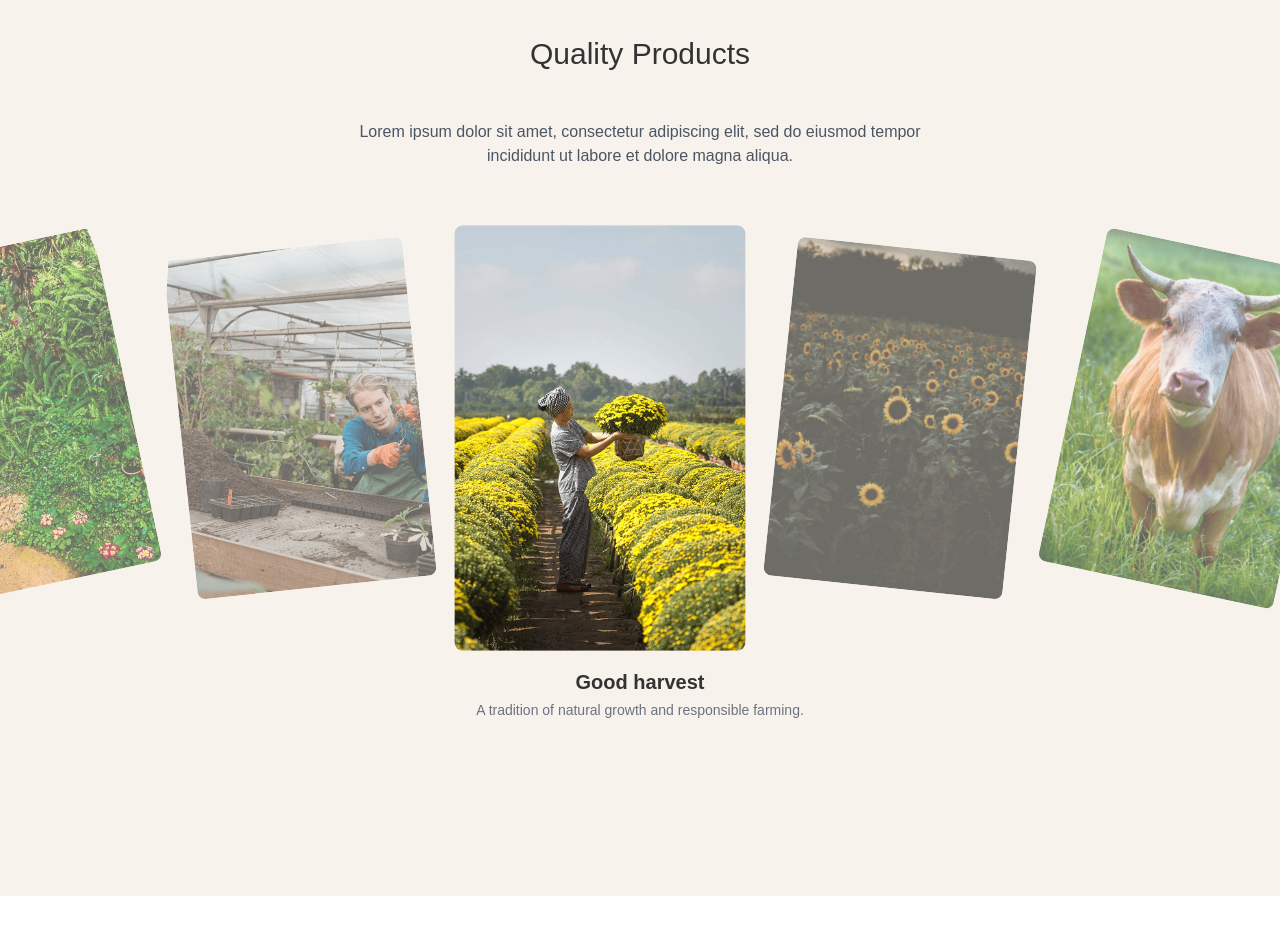
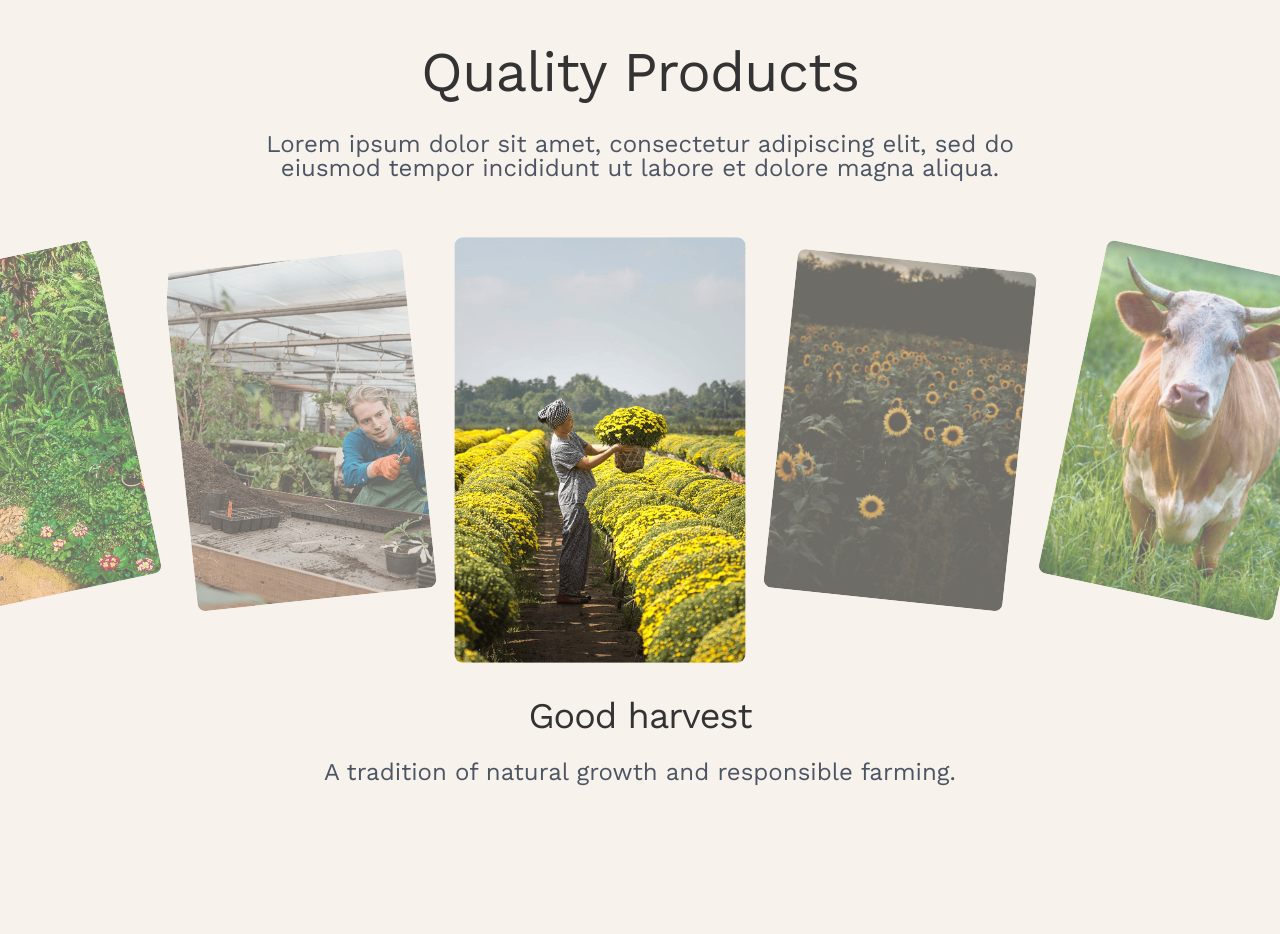
Before and after one commit to sahilw25/my-react-tailwind-app, a React (Vite) app: page / in a window 1280 px wide. Shown: the part 860-1794 px from the top of the page. Before the commit the page ends 1756 px from the top, so only its background shows below. Built offline with nearby package versions, Linux system fonts and the light colour scheme.

Commit message:
Initial commit

```diff
--- a/index.html
+++ b/index.html
@@ -5,6 +5,36 @@
     <link rel="icon" type="image/svg+xml" href="/vite.svg" />
     <meta name="viewport" content="width=device-width, initial-scale=1.0" />
     <title>my-react-tailwind-app</title>
+
+    <meta name="description" content="TenTwenty Farms – delivering fresh, naturally grown produce directly from our farms to your hands. Discover quality, sustainability, and care.">
+    <meta name="keywords" content="farm, organic, sustainable, agriculture, fresh produce, TenTwenty Farms">
+    <meta name="author" content="TenTwenty Farms">
+
+    <!-- Open Graph (Facebook, LinkedIn, etc.) -->
+    <meta property="og:title" content="TenTwenty Farms – From Our Farms To Your Hands">
+    <meta property="og:description" content="Experience quality produce from nature, grown with care at TenTwenty Farms.">
+    <meta property="og:image" content="">
+    <meta property="og:type" content="website">
+    <meta property="og:url" content="https://sahilw25.github.io/my-react-tailwind-app/">
+
+    <link rel="manifest" href="/manifest.json" />
+
+    <script type="application/ld+json">
+      {
+        "@context": "https://schema.org",
+        "@type": "Organization",
+        "name": "TenTwenty Farms",
+        "url": "https://sahilw25.github.io/my-react-tailwind-app/",
+        "description": "Fresh, naturally grown produce from TenTwenty Farms.",
+        "logo": "https://sahilw25.github.io/my-react-tailwind-app//logo.png"
+      }
+    </script>
+
+
+    <link rel="preconnect" href="https://fonts.googleapis.com">
+    <link rel="preconnect" href="https://fonts.gstatic.com" crossorigin>
+     <link href="https://fonts.googleapis.com/css2?family=Work+Sans:wght@100;200;300;400;500;600;700;800;900&display=swap" rel="stylesheet">
+
   </head>
   <body>
     <div id="root"></div>
--- a/src/App.jsx
+++ b/src/App.jsx
@@ -11,8 +11,30 @@ return (
 <main>
 <Hero />
 <section id="products" className="py-24 bg-[#F8F2ED] text-center overflow-hidden">
-<h2 className="text-3xl font-medium mb-3">Quality Products</h2>
-<p className="text-gray-600 max-w-2xl px-8 md:mx-auto mb-12 my-12">Lorem ipsum dolor sit amet, consectetur adipiscing elit, sed do eiusmod tempor incididunt ut labore et dolore magna aliqua.</p>
+<h2
+  className="
+    font-worksans
+    font-normal text-center tracking-[-1px]
+    text-[30px] leading-[40px]   /* mobile */
+    md:text-[56px] md:leading-[72px]  /* desktop */
+    mb-6
+  "
+>
+  Quality Products
+</h2>
+
+<p
+  className="
+    font-worksans
+    font-normal text-center tracking-[0px]
+    text-[16px] leading-[22px]   /* mobile */
+    md:text-[24px] md:leading-[100%]  /* desktop */
+    text-gray-600 max-w-3xl mx-4 md:mx-auto mb-12
+  "
+>
+  Lorem ipsum dolor sit amet, consectetur adipiscing elit, sed do eiusmod
+  tempor incididunt ut labore et dolore magna aliqua.
+</p>
 
 
 <FlowerCarousel />
--- a/src/components/FlowerCarousel.jsx
+++ b/src/components/FlowerCarousel.jsx
@@ -79,8 +79,26 @@ export default function FlowerCarousel() {
         `}
         key={index}
       >
-        <h3 className="text-xl font-semibold">{images[index].title}</h3>
-        <p className="text-gray-500 mt-1 text-sm">{images[index].desc}</p>
+        <h3 className="
+            font-worksans
+            font-normal text-center tracking-[-1px]
+            text-[25px] leading-[40px]   /* mobile */
+            md:text-[36px] md:leading-[72px]  /* desktop */
+            mb-2
+          "
+        >{images[index].title}
+        </h3>
+
+        <p className="
+            font-worksans
+            font-normal text-center tracking-[0px]
+            text-[16px] leading-[100%]   /* mobile */
+            md:text-[24px] md:leading-[100%]  /* desktop */
+            text-gray-600 max-w-3xl mx-auto mb-6
+          "
+        >
+          {images[index].desc}
+        </p>
       </div>
 
     </div>
--- a/src/components/Header.jsx
+++ b/src/components/Header.jsx
@@ -21,7 +21,7 @@ Contact Us <span>→</span>
 
 
             <button onClick={()=>setOpen(v=>!v)} className="md:hidden flex items-center justify-center w-10 h-10">
-<img src="/images/menu icon.png" alt="Menu" width="36" height="36" loading="lazy"/>
+                <img src={`${import.meta.env.BASE_URL}images/menu%20icon.png`} alt="Menu" width="36" height="36" loading="lazy"/>
             </button>
         </nav>
 
--- a/src/components/Hero.jsx
+++ b/src/components/Hero.jsx
@@ -56,7 +56,7 @@ return (
 
 
             <div className="absolute bottom-8 flex items-center space-x-8 px-6 md:pl-[135px]">
-<button aria-label="Next slide" onClick={goNext} className="relative w-20 h-20 flex items-center justify-center cursor-pointer group">
+                <button aria-label="Next slide" onClick={goNext} className="relative w-24 h-24 flex items-center justify-center cursor-pointer group">
                     <div className="absolute inset-0 border-4 border-transparent border-t-white rounded-sm animate-borderRun" />
                     <div className="relative w-16 h-16 overflow-hidden">
                         <img id="thumb" src={IMAGES[nextIndex]} alt="Next slide preview" className="w-full h-full object-cover"/>
--- a/src/styles/index.css
+++ b/src/styles/index.css
@@ -3,13 +3,17 @@
 @tailwind utilities;
 
 
-/* Custom styles ported from original */
+/* Import Work Sans font */
+@import url('https://fonts.googleapis.com/css2?family=Work+Sans:wght@400;600;700&display=swap');
+
+/* Global font application */
 body {
-font-family: 'Work Sans', sans-serif;
-overflow-x: hidden;
-background-color: #fff;
-color: #333;
+    font-family: 'Work Sans', sans-serif;
+    overflow-x: hidden;
+    background-color: #fff;
+    color: #333;
 }
+
 
 
 @keyframes fadeUp {
@@ -36,17 +40,18 @@ color: #333;
 .animate-borderRun { animation: borderRun 5s linear infinite; }
 
 
+
 /* hero & slides */
 .image-container { position: relative; overflow: hidden; height: 100vh; }
 .slide { position: absolute; width: 100%; height: 100%; background-size: cover; background-position: center; opacity: 0; transition: opacity 1s ease; }
 .slide.active { opacity: 1; }
 
 
-/* mobile navbar fix */
+/* mobile navbar */
 @media (max-width: 767px) {
 nav { margin: 0 !important; border-radius: 0 !important; width: 100% !important; }
 }
 
 
-/* carousel tweaks copied from original */
+/* carousel img */
 .flower-slide img { display:block }
--- a/tailwind.config.js
+++ b/tailwind.config.js
@@ -5,7 +5,11 @@ module.exports = {
     "./src/**/*.{js,jsx,ts,tsx}",
   ],
   theme: {
-    extend: {},
+    extend: {
+      fontFamily: {
+        worksans: ['"Work Sans"', 'sans-serif'],
+      },
+    },
   },
   plugins: [],
 };
--- a/vite.config.js
+++ b/vite.config.js
@@ -3,5 +3,5 @@ import react from '@vitejs/plugin-react'
 
 export default defineConfig({
   plugins: [react()],
-  base: '/my-react-tailwind-app/'
+  // base: '/my-react-tailwind-app/'
 })
```
Also changed, not shown: public/manifest.json (added). Lines whose indentation alone changed are shown as unchanged.
